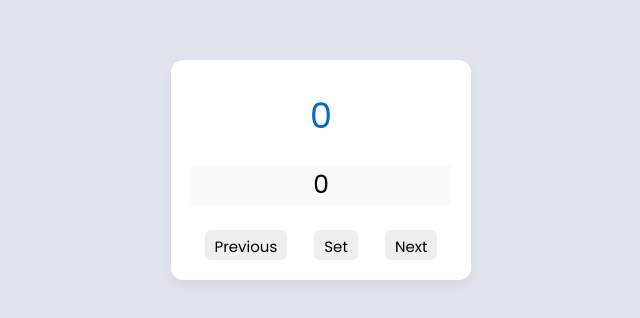
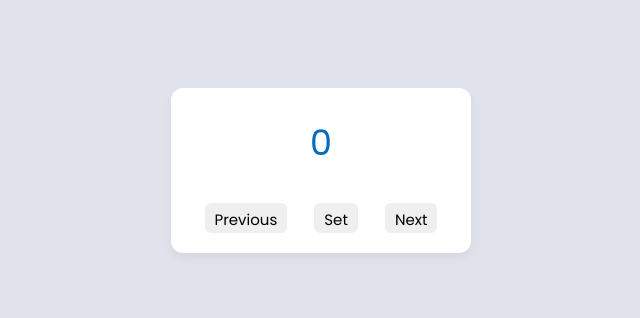
Before and after one commit to eliyahukoren/fene4cka-rows, a plain HTML site: page index.html in a window 1280 px wide. Shown: the part 230-548 px from the top of the page, without its empty margins (319-959 px from the left). Drawn offline with Linux system fonts and the light colour scheme.

Commit message:
change current row input to hidden

```diff
--- a/index.html
+++ b/index.html
@@ -10,7 +10,7 @@
 <body>
     <div class="container">
         <input id = "maxRows" type="text" class="max-rows" value="0">
-        <input id = "currentRow" type="text" disabled class="max-rows current-row" value="0">
+        <input id = "currentRow" type="hidden" disabled class="max-rows current-row" value="0">
 
         <div class="rows" id="rowsContainer">
         </div>
```
